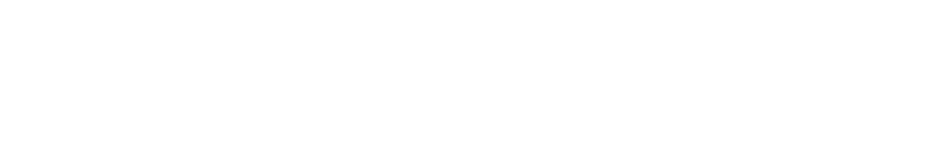
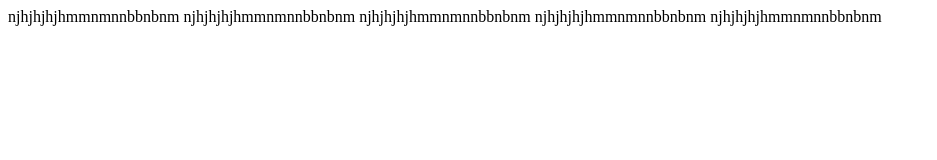
Before and after one commit to Rukhshona13/Week4-L1, a plain HTML site: page index.html in a window 1280 px wide. Shown: the whole page, without its empty margins (0-937 px from the left). Drawn offline with Linux system fonts and the light colour scheme.

Commit message:
third commit

```diff
--- a/index.html
+++ b/index.html
@@ -6,6 +6,11 @@
     <title>Document</title>
 </head>
 <body>
+    njhjhjhjhmmnmnnbbnbnm
+    njhjhjhjhmmnmnnbbnbnm
+    njhjhjhjhmmnmnnbbnbnm
+    njhjhjhjhmmnmnnbbnbnm
+    njhjhjhjhmmnmnnbbnbnm
 
 </body>
 </html>
```
